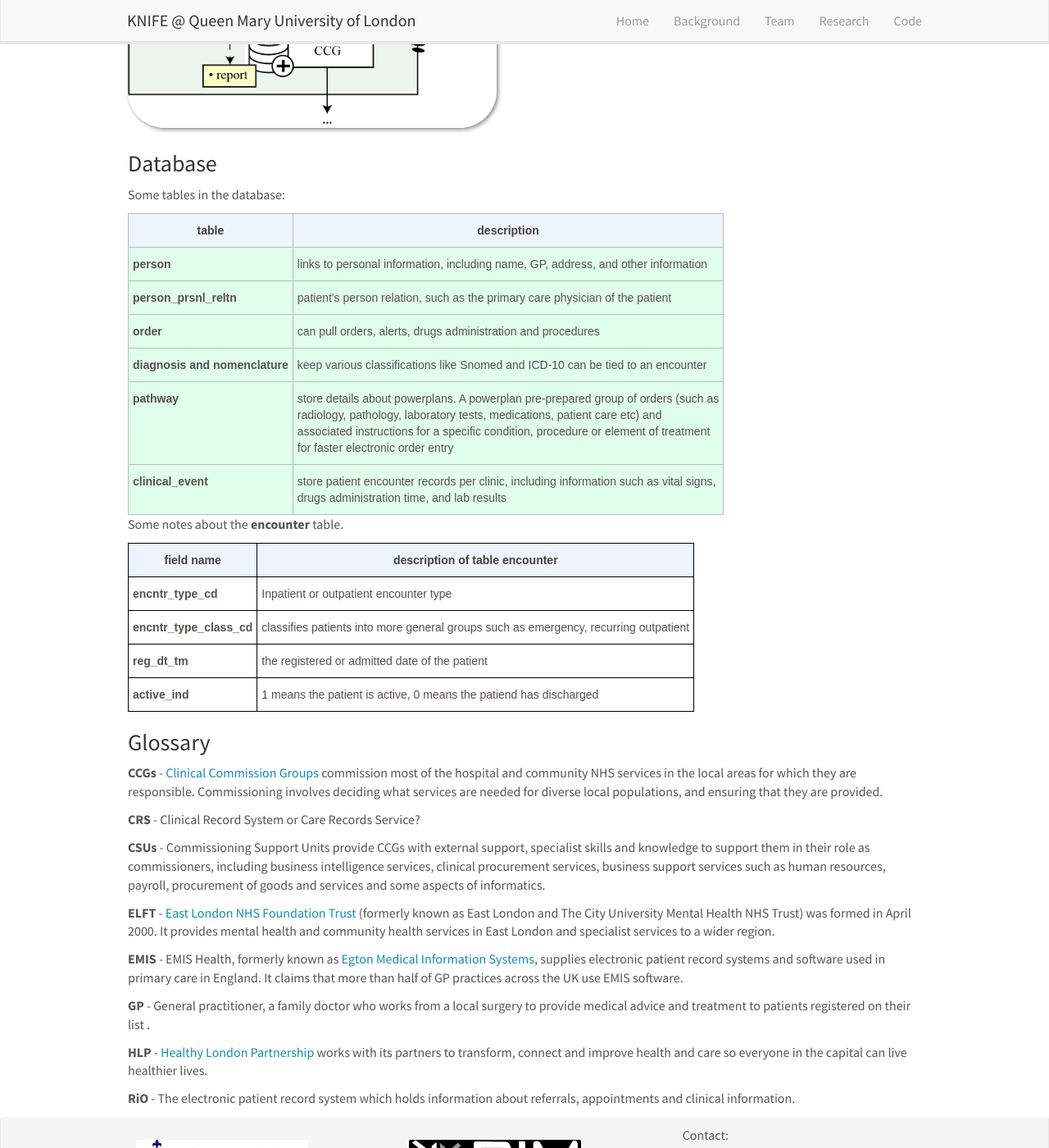
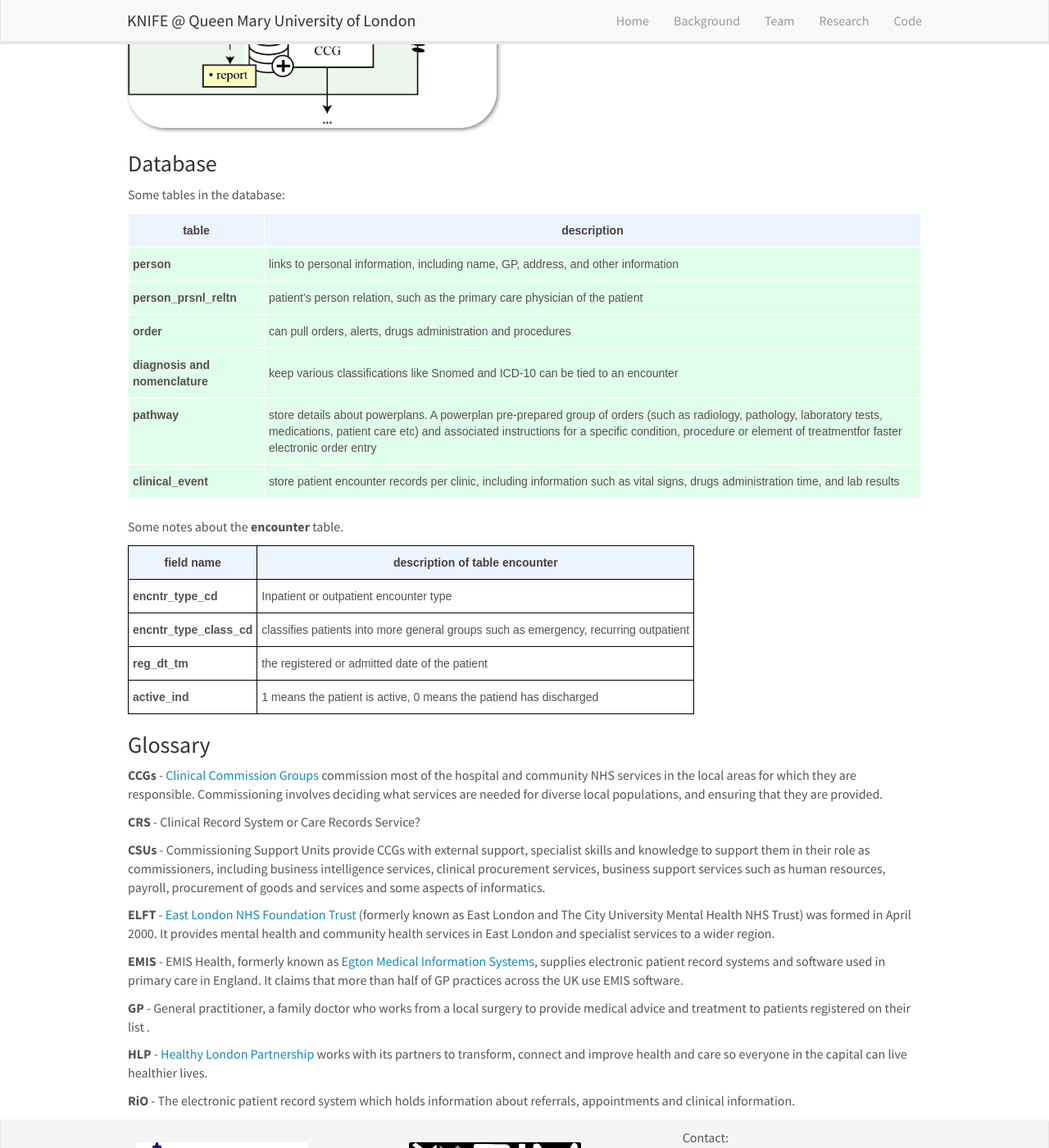
Before and after one commit to knifeqmul/knifeqmul.github.io, a Jekyll site: the page built from _pages/background.md, in a window 1280 px wide and 1400 px high, scrolled down 768 px. Shown: the whole window at 82% size. Built offline with Jekyll 4.4.1, drawn with Linux system fonts in a browser that asks for light colours; nearby versions of some CDN libraries; some of the changed lines change nothing that is shown.

Commit message:
Update background.md

```diff
--- a/_pages/background.md
+++ b/_pages/background.md
@@ -24,49 +24,48 @@ For full details see [here]({{ site.baseurl }}/downloads/Turing-proposal-marsh-4
 
 ### Database
 Some tables in the database:
-
 <style type="text/css">
 .tg  {border-collapse:collapse;border-spacing:0;}
 .tg td{font-family:Arial, sans-serif;font-size:14px;padding:10px 5px;border-style:solid;border-width:1px;overflow:hidden;word-break:normal;border-color:black;}
 .tg th{font-family:Arial, sans-serif;font-size:14px;font-weight:normal;padding:10px 5px;border-style:solid;border-width:1px;overflow:hidden;word-break:normal;border-color:black;}
-.tg .tg-kiyi{font-weight:bold;border-color:inherit;text-align:left}
-.tg .tg-2dfk{font-weight:bold;background-color:#ecf4ff;border-color:inherit;text-align:center;vertical-align:top}
-.tg .tg-xldj{border-color:inherit;text-align:left}
-.tg .tg-fymr{font-weight:bold;border-color:inherit;text-align:left;vertical-align:top}
-.tg .tg-0pky{border-color:inherit;text-align:left;vertical-align:top}
+.tg .tg-1wig{font-weight:bold;text-align:left;vertical-align:top}
+.tg .tg-3dpa{font-weight:bold;background-color:#ecf4ff;text-align:center}
+.tg .tg-5ua9{font-weight:bold;text-align:left}
+.tg .tg-s268{text-align:left}
+.tg .tg-0lax{text-align:left;vertical-align:top}
 </style>
 <table class="tg">
   <tr>
-    <th class="tg-2dfk">table</th>
-    <th class="tg-2dfk">description</th>
+    <th class="tg-3dpa">table</th>
+    <th class="tg-3dpa">description</th>
   </tr>
   <tr>
-    <td class="tg-kiyi">person</td>
-    <td class="tg-xldj">links to personal information, including name, GP, address, and other information</td>
+    <td class="tg-5ua9">person</td>
+    <td class="tg-s268">links to personal information, including name, GP, address, and other information</td>
   </tr>
   <tr>
-    <td class="tg-kiyi">person_prsnl_reltn</td>
-    <td class="tg-xldj">patient's person relation, such as the primary care physician of the patient</td>
+    <td class="tg-5ua9">person_prsnl_reltn</td>
+    <td class="tg-s268">patient's person relation, such as the primary care physician of the patient</td>
   </tr>
   <tr>
-    <td class="tg-kiyi">order</td>
-    <td class="tg-xldj">can pull orders, alerts, drugs administration and procedures</td>
+    <td class="tg-5ua9">order</td>
+    <td class="tg-s268">can pull orders, alerts, drugs administration and procedures</td>
   </tr>
   <tr>
-    <td class="tg-kiyi">diagnosis and nomenclature</td>
-    <td class="tg-xldj">keep various classifications like Snomed and ICD-10 can be tied to an encounter</td>
+    <td class="tg-5ua9">diagnosis and nomenclature</td>
+    <td class="tg-s268">keep various classifications like Snomed and ICD-10 can be tied to an encounter</td>
   </tr>
   <tr>
-    <td class="tg-fymr">pathway</td>
-    <td class="tg-0pky">store details about powerplans. A powerplan pre-prepared group of orders (such as <br>radiology, pathology, laboratory tests, medications, patient care etc) and <br>associated instructions for a specific condition, procedure or element of treatment<br>for faster electronic order entry</td>
+    <td class="tg-1wig">pathway</td>
+    <td class="tg-0lax">store details about powerplans. A powerplan pre-prepared group of orders (such as radiology, pathology, laboratory tests, medications, patient care etc) and associated instructions for a specific condition, procedure or element of treatmentfor faster electronic order entry</td>
   </tr>
   <tr>
-    <td class="tg-fymr">clinical_event</td>
-    <td class="tg-0pky">store patient encounter records per clinic, including information such as vital signs, <br>drugs administration time, and lab results</td>
+    <td class="tg-1wig">clinical_event</td>
+    <td class="tg-0lax">store patient encounter records per clinic, including information such as vital signs, drugs administration time, and lab results</td>
   </tr>
 </table>
 
-
+<br>
 Some notes about the **encounter** table.
 
 <style type="text/css">
```
